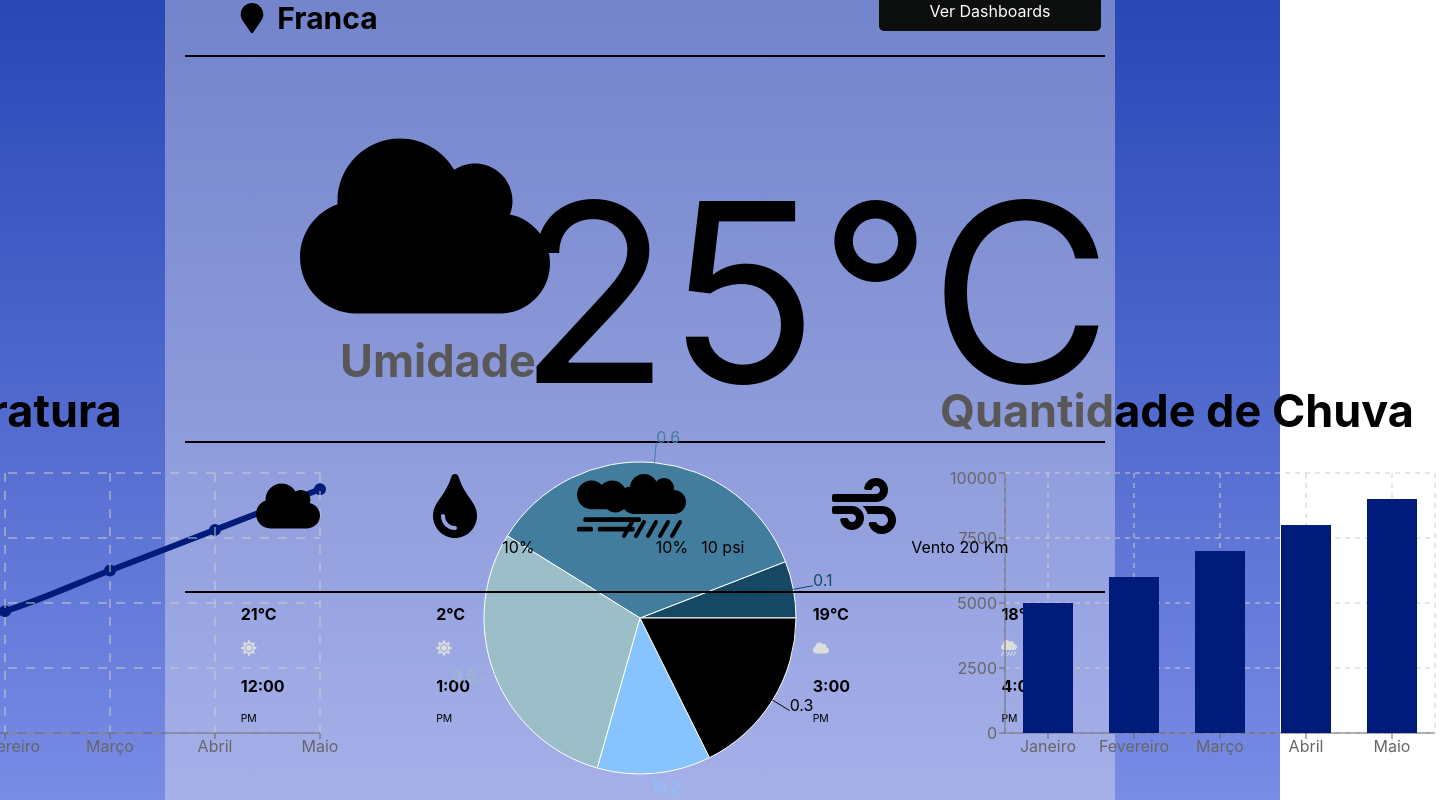
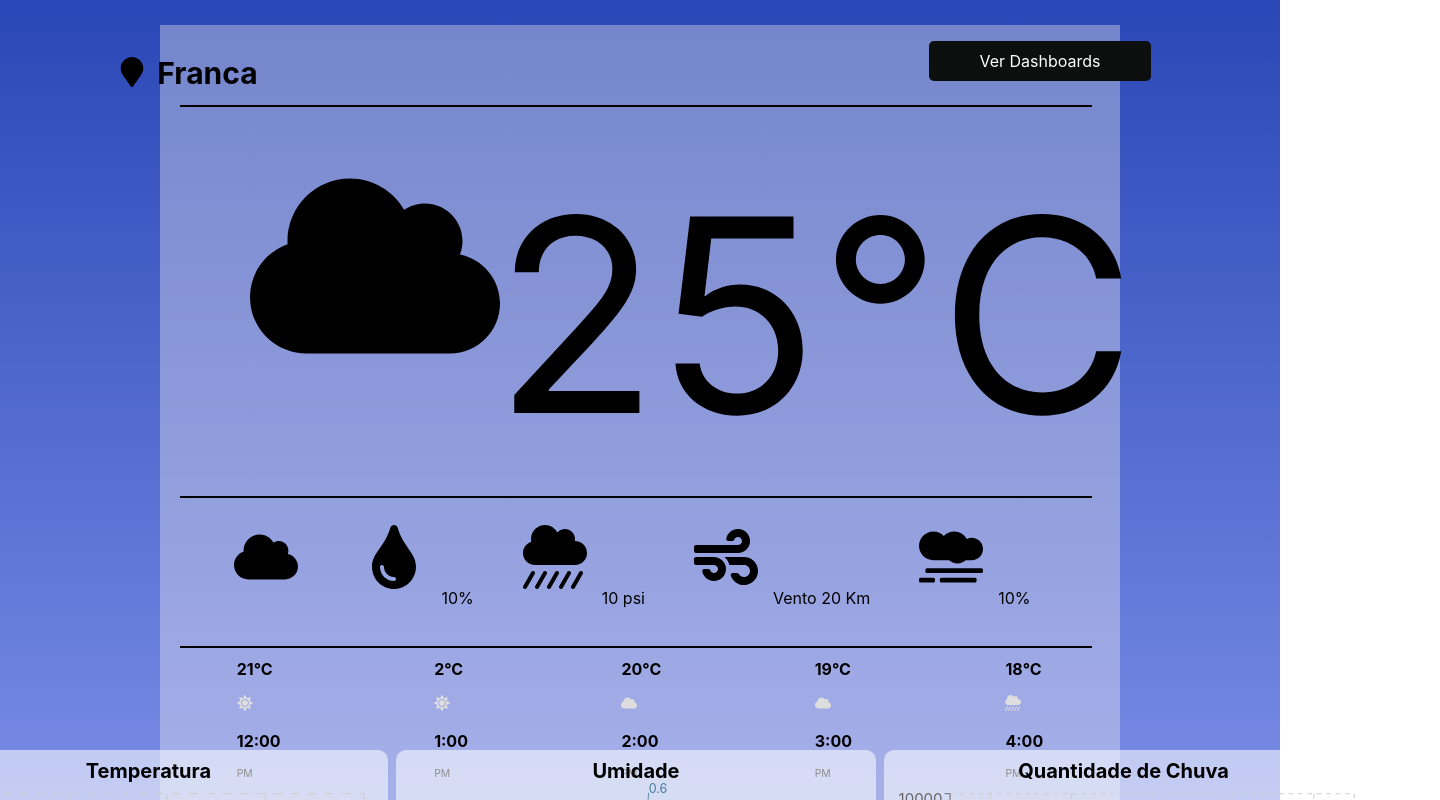
Before and after one commit to csantos2435/Aplicativo-Meteorol-gico---Trabalho-Interdisciplinar, a React (Create React App) app in the folder Web/FrontEnd/: page /Home/1/1 in a window 1280 px wide. Shown: the top 800 px of the page, 1440 px wide, since content can reach past the window. Built offline with nearby package versions, Linux system fonts and the light colour scheme.

Commit message:
Update Home.css

```diff
--- a/Web/FrontEnd/src/Styles/Home.css
+++ b/Web/FrontEnd/src/Styles/Home.css
@@ -26,13 +26,8 @@
   background-color: #0d0e0e;
   padding: 10px 50px;
   border-radius: 5px;
-  overflow: hidden;.app {
-    display: flex;
-    align-items: center;
-    justify-content: center;
-    height: 180vh;
-    background: linear-gradient(#2947b6, rgba(132, 150, 248, 0.834));
-  }
+  overflow: hidden;
+}
 
   .centered-square {
     width: 75%;
@@ -230,153 +225,3 @@
   ::-webkit-scrollbar-track {
     background-color: #000;
   }
-
-  top: -50px;
-  margin:0;
-  right: -500px;
-}
-
-.visible-content {
-  display: block;
-
-}
-
-.hidden-content {
-  position: absolute;
-  top: 0;
-  left: 100%;
-  width: 100%;
-  height: 100%;
-  background-color: rgba(132, 150, 248, 0.834);
-  display: flex;
-  align-items: center;
-  justify-content: center;
-  transition: left 0.3s ease-in-out;
-}
-.custom-button:hover .hidden-content {
-  left: 0;
-}
-
-.city-info {
-  position: relative;
-  text-align: center;
-  display: flex;
-  flex-direction: column;
-  align-items: center;
-  top: 25px;
-  left: -150px;
-}
-
-.location-section {
-  display: flex;
-  align-items: center;
-  margin-bottom: 5px;
-}
-
-.weather-section {
-  font-size: 250px;
-  margin-top: 20px;
-  margin-left: -130px;
-}
-
-.location-icon {
-  margin-right: 5px;
-  font-size: 30px;
-  left: -185px;
-  position: relative;
-}
-
-.city-name {
-  font-size: 30px;
-  margin: 0;
-  left: -180px;
-  position: relative;
-}
-
-.horizontal-line {
-  position: absolute;
-  width: 920px;
-  height: 2px;
-  background-color: #000;
-  bottom: 30;
-  top: 55px;
-  left: 170px;
-}
-
-.new-line {
-  position: absolute;
-  width: 920px;
-  height: 2px;
-  background-color: #000;
-  bottom: 250px;
-  left: 170px;
-}
-
-.temperature {
-  font-size: 250px;
-  margin-right: -650px;
-  margin-top: -270px;
-}
-
-.weather-details {
-  display: flex;
-  justify-content: space-around;
-  align-items: center;
-  flex-wrap: wrap;
-  margin-left: 110px;
-  left: 20px;
-}
-
-.weather-detail {
-  text-align: center;
-  margin-top: -300px;
-  padding: 17px;
-  position: relative;
-  z-index: 1;
-  left: 80px;
-}
-
-.line{
-  position: absolute;
-  width: 920px;
-  height: 2px;
-  background-color: #000;
-  bottom: 100px;
-  left: 170px;
-  z-index: 1;
-}
-
-.weather-icon {
-  font-size: 64px;
-  margin-top: -70px; /* Ajuste conforme necessário */
-  padding: 15px;
-  position: relative;
-  z-index: 2;
-}
-
-.justify-content-around.mb-4.pb-3.pt-2 {
-  display: flex;
-  flex-direction: row;
-  justify-content: space-around;
-  align-items: center;
-  margin-top: -80px;
-  font-size: 16px;
-}
-
-
-
-
-
-
-::-webkit-scrollbar {
-  width: 5px;
-}
-
-::-webkit-scrollbar-thumb {
-  background-color: #000;
-  border-radius: 6px;
-}
-
-::-webkit-scrollbar-track {
-  background-color: #000;
-}
```
